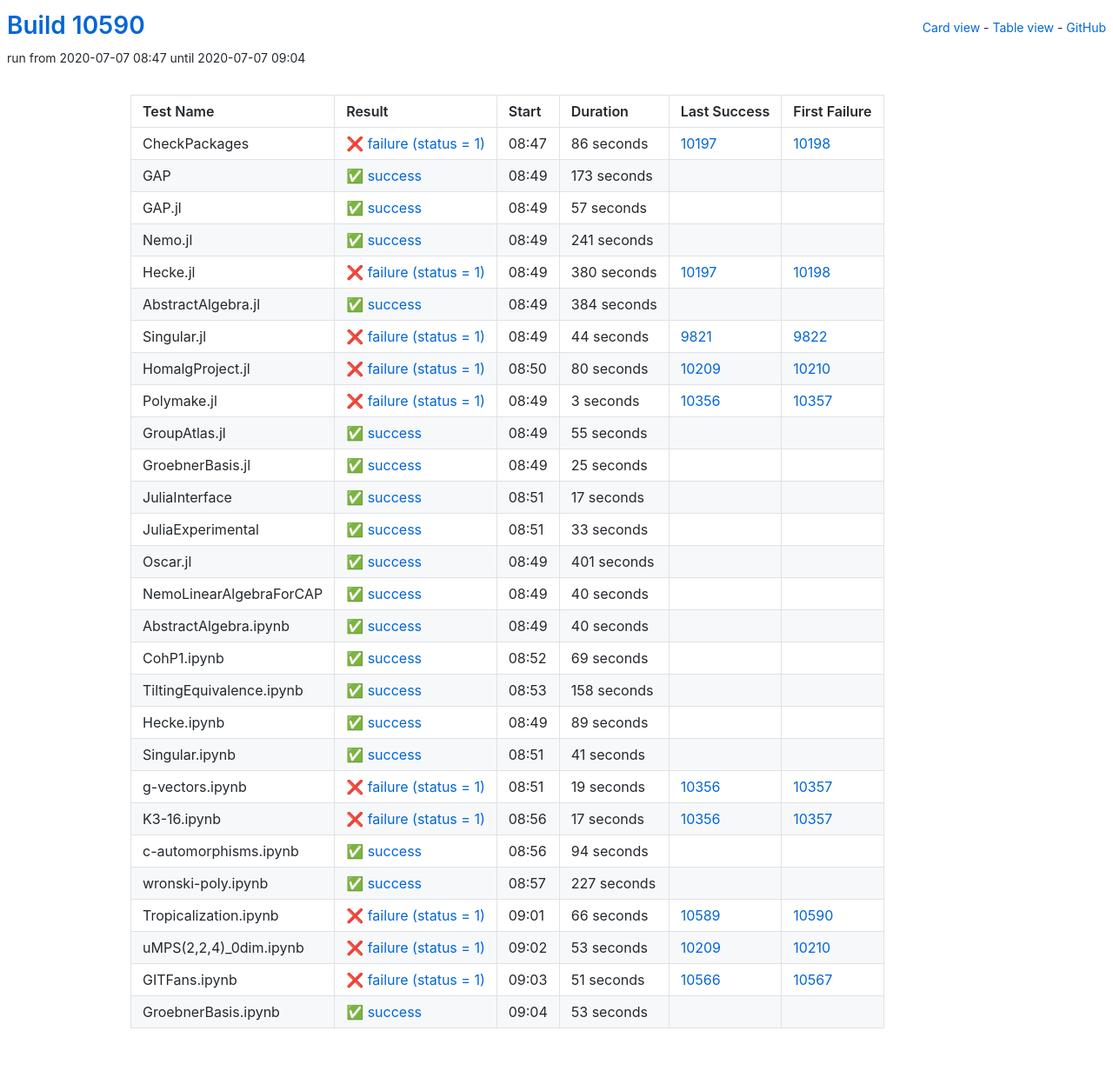
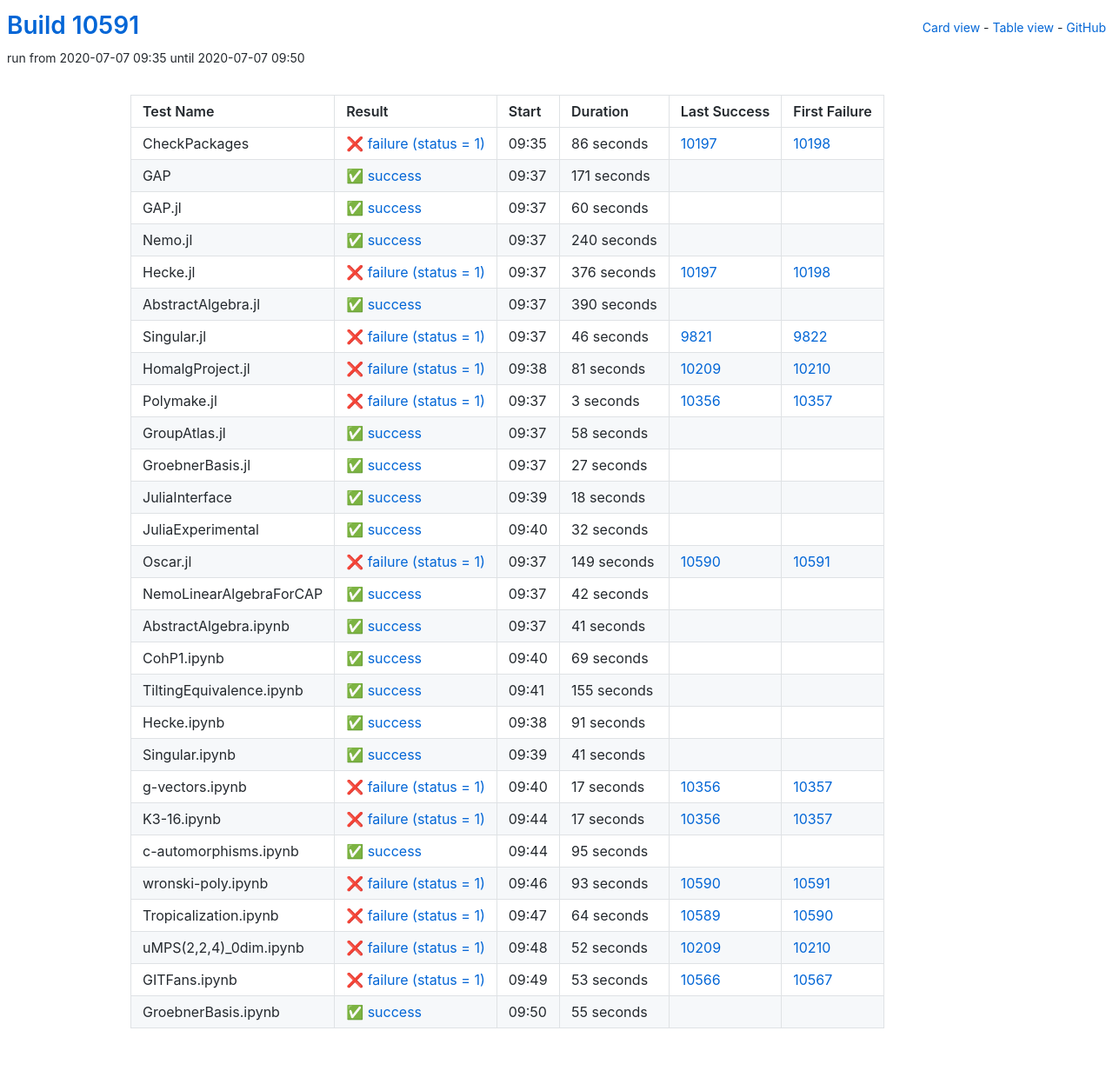
Before and after one commit to oscar-system/oscar-ci-status, a Jekyll site: the page built from table.html, in a window 1280 px wide. Shown: the whole page at 87% size. Built offline with Jekyll 4.4.1, drawn with Linux system fonts in a browser that asks for light colours.

Commit message:
Build #10591

```diff
--- a/_data/ci.yml
+++ b/_data/ci.yml
@@ -1,6 +1,6 @@
 ---
-build: 10590
-build_url: https://oscarci.mathematik.uni-kl.de/job/oscar/10590/
+build: 10591
+build_url: https://oscarci.mathematik.uni-kl.de/job/oscar/10591/
 job: oscar
 organization: oscar-system
 repo: oscar-ci-status
@@ -8,8 +8,8 @@ repourl: https://github.com/oscar-system/oscar-ci-status
 tests:
 - name: CheckPackages
   id: checkpackages
-  log: https://oscarci.mathematik.uni-kl.de/job/oscar/10590/artifact/logs/build-10590/CheckPackages.log
-  start: 2020-07-07 08:47
+  log: https://oscarci.mathematik.uni-kl.de/job/oscar/10591/artifact/logs/build-10591/CheckPackages.log
+  start: 2020-07-07 09:35
   success: false
   exitcode: 1
   status: failure
@@ -20,92 +20,92 @@ tests:
   first_failure_url: https://oscarci.mathematik.uni-kl.de/job/oscar/10198/
 - name: GAP
   id: gap
-  log: https://oscarci.mathematik.uni-kl.de/job/oscar/10590/artifact/logs/build-10590/GAP.log
-  start: 2020-07-07 08:49
+  log: https://oscarci.mathematik.uni-kl.de/job/oscar/10591/artifact/logs/build-10591/GAP.log
+  start: 2020-07-07 09:37
   success: true
   exitcode: 0
   status: success
-  duration: 173
+  duration: 171
   last_success: false
   last_success_url:
   first_failure: false
   first_failure_url:
 - name: GAP.jl
   id: gap-jl
-  log: https://oscarci.mathematik.uni-kl.de/job/oscar/10590/artifact/logs/build-10590/GAP.jl.log
-  start: 2020-07-07 08:49
+  log: https://oscarci.mathematik.uni-kl.de/job/oscar/10591/artifact/logs/build-10591/GAP.jl.log
+  start: 2020-07-07 09:37
   success: true
   exitcode: 0
   status: success
-  duration: 57
+  duration: 60
   last_success: false
   last_success_url:
   first_failure: false
   first_failure_url:
 - name: Nemo.jl
   id: nemo-jl
-  log: https://oscarci.mathematik.uni-kl.de/job/oscar/10590/artifact/logs/build-10590/Nemo.jl.log
-  start: 2020-07-07 08:49
+  log: https://oscarci.mathematik.uni-kl.de/job/oscar/10591/artifact/logs/build-10591/Nemo.jl.log
+  start: 2020-07-07 09:37
   success: true
   exitcode: 0
   status: success
-  duration: 241
+  duration: 240
   last_success: false
   last_success_url:
   first_failure: false
   first_failure_url:
 - name: Hecke.jl
   id: hecke-jl
-  log: https://oscarci.mathematik.uni-kl.de/job/oscar/10590/artifact/logs/build-10590/Hecke.jl.log
-  start: 2020-07-07 08:49
+  log: https://oscarci.mathematik.uni-kl.de/job/oscar/10591/artifact/logs/build-10591/Hecke.jl.log
+  start: 2020-07-07 09:37
   success: false
   exitcode: 1
   status: failure
-  duration: 380
+  duration: 376
   last_success: 10197
   last_success_url: https://oscarci.mathematik.uni-kl.de/job/oscar/10197/
   first_failure: 10198
   first_failure_url: https://oscarci.mathematik.uni-kl.de/job/oscar/10198/
 - name: AbstractAlgebra.jl
   id: abstractalgebra-jl
-  log: https://oscarci.mathematik.uni-kl.de/job/oscar/10590/artifact/logs/build-10590/AbstractAlgebra.jl.log
-  start: 2020-07-07 08:49
+  log: https://oscarci.mathematik.uni-kl.de/job/oscar/10591/artifact/logs/build-10591/AbstractAlgebra.jl.log
+  start: 2020-07-07 09:37
   success: true
   exitcode: 0
   status: success
-  duration: 384
+  duration: 390
   last_success: false
   last_success_url:
   first_failure: false
   first_failure_url:
 - name: Singular.jl
   id: singular-jl
-  log: https://oscarci.mathematik.uni-kl.de/job/oscar/10590/artifact/logs/build-10590/Singular.jl.log
-  start: 2020-07-07 08:49
+  log: https://oscarci.mathematik.uni-kl.de/job/oscar/10591/artifact/logs/build-10591/Singular.jl.log
+  start: 2020-07-07 09:37
   success: false
   exitcode: 1
   status: failure
-  duration: 44
+  duration: 46
   last_success: 9821
   last_success_url: https://oscarci.mathematik.uni-kl.de/job/oscar/9821/
   first_failure: 9822
   first_failure_url: https://oscarci.mathematik.uni-kl.de/job/oscar/9822/
 - name: HomalgProject.jl
   id: homalgproject-jl
-  log: https://oscarci.mathematik.uni-kl.de/job/oscar/10590/artifact/logs/build-10590/HomalgProject.jl.log
-  start: 2020-07-07 08:50
+  log: https://oscarci.mathematik.uni-kl.de/job/oscar/10591/artifact/logs/build-10591/HomalgProject.jl.log
+  start: 2020-07-07 09:38
   success: false
   exitcode: 1
   status: failure
-  duration: 80
+  duration: 81
   last_success: 10209
   last_success_url: https://oscarci.mathematik.uni-kl.de/job/oscar/10209/
   first_failure: 10210
   first_failure_url: https://oscarci.mathematik.uni-kl.de/job/oscar/10210/
 - name: Polymake.jl
   id: polymake-jl
-  log: https://oscarci.mathematik.uni-kl.de/job/oscar/10590/artifact/logs/build-10590/Polymake.jl.log
-  start: 2020-07-07 08:49
+  log: https://oscarci.mathematik.uni-kl.de/job/oscar/10591/artifact/logs/build-10591/Polymake.jl.log
+  start: 2020-07-07 09:37
   success: false
   exitcode: 1
   status: failure
@@ -116,92 +116,92 @@ tests:
   first_failure_url: https://oscarci.mathematik.uni-kl.de/job/oscar/10357/
 - name: GroupAtlas.jl
   id: groupatlas-jl
-  log: https://oscarci.mathematik.uni-kl.de/job/oscar/10590/artifact/logs/build-10590/GroupAtlas.jl.log
-  start: 2020-07-07 08:49
+  log: https://oscarci.mathematik.uni-kl.de/job/oscar/10591/artifact/logs/build-10591/GroupAtlas.jl.log
+  start: 2020-07-07 09:37
   success: true
   exitcode: 0
   status: success
-  duration: 55
+  duration: 58
   last_success: false
   last_success_url:
   first_failure: false
   first_failure_url:
 - name: GroebnerBasis.jl
   id: groebnerbasis-jl
-  log: https://oscarci.mathematik.uni-kl.de/job/oscar/10590/artifact/logs/build-10590/GroebnerBasis.jl.log
-  start: 2020-07-07 08:49
+  log: https://oscarci.mathematik.uni-kl.de/job/oscar/10591/artifact/logs/build-10591/GroebnerBasis.jl.log
+  start: 2020-07-07 09:37
   success: true
   exitcode: 0
   status: success
-  duration: 25
+  duration: 27
   last_success: false
   last_success_url:
   first_failure: false
   first_failure_url:
 - name: JuliaInterface
   id: juliainterface
-  log: https://oscarci.mathematik.uni-kl.de/job/oscar/10590/artifact/logs/build-10590/JuliaInterface.log
-  start: 2020-07-07 08:51
+  log: https://oscarci.mathematik.uni-kl.de/job/oscar/10591/artifact/logs/build-10591/JuliaInterface.log
+  start: 2020-07-07 09:39
   success: true
   exitcode: 0
   status: success
-  duration: 17
+  duration: 18
   last_success: false
   last_success_url:
   first_failure: false
   first_failure_url:
 - name: JuliaExperimental
   id: juliaexperimental
-  log: https://oscarci.mathematik.uni-kl.de/job/oscar/10590/artifact/logs/build-10590/JuliaExperimental.log
-  start: 2020-07-07 08:51
+  log: https://oscarci.mathematik.uni-kl.de/job/oscar/10591/artifact/logs/build-10591/JuliaExperimental.log
+  start: 2020-07-07 09:40
   success: true
   exitcode: 0
   status: success
-  duration: 33
+  duration: 32
   last_success: false
   last_success_url:
   first_failure: false
   first_failure_url:
 - name: Oscar.jl
   id: oscar-jl
-  log: https://oscarci.mathematik.uni-kl.de/job/oscar/10590/artifact/logs/build-10590/Oscar.jl.log
-  start: 2020-07-07 08:49
+  log: https://oscarci.mathematik.uni-kl.de/job/oscar/10591/artifact/logs/build-10591/Oscar.jl.log
+  start: 2020-07-07 09:37
+  success: false
+  exitcode: 1
+  status: failure
+  duration: 149
+  last_success: 10590
+  last_success_url: https://oscarci.mathematik.uni-kl.de/job/oscar/10590/
+  first_failure: 10591
+  first_failure_url: https://oscarci.mathematik.uni-kl.de/job/oscar/10591/
+- name: NemoLinearAlgebraForCAP
+  id: nemolinearalgebraforcap
+  log: https://oscarci.mathematik.uni-kl.de/job/oscar/10591/artifact/logs/build-10591/NemoLinearAlgebraForCAP.log
+  start: 2020-07-07 09:37
   success: true
   exitcode: 0
   status: success
-  duration: 401
-  last_success: false
-  last_success_url:
-  first_failure: false
-  first_failure_url:
-- name: NemoLinearAlgebraForCAP
-  id: nemolinearalgebraforcap
-  log: https://oscarci.mathematik.uni-kl.de/job/oscar/10590/artifact/logs/build-10590/NemoLinearAlgebraForCAP.log
-  start: 2020-07-07 08:49
-  success: true
-  exitcode: 0
-  status: success
-  duration: 40
+  duration: 42
   last_success: false
   last_success_url:
   first_failure: false
   first_failure_url:
 - name: AbstractAlgebra.ipynb
   id: abstractalgebra-ipynb
-  log: https://oscarci.mathematik.uni-kl.de/job/oscar/10590/artifact/logs/build-10590/AbstractAlgebra.ipynb.log
-  start: 2020-07-07 08:49
+  log: https://oscarci.mathematik.uni-kl.de/job/oscar/10591/artifact/logs/build-10591/AbstractAlgebra.ipynb.log
+  start: 2020-07-07 09:37
   success: true
   exitcode: 0
   status: success
-  duration: 40
+  duration: 41
   last_success: false
   last_success_url:
   first_failure: false
   first_failure_url:
 - name: CohP1.ipynb
   id: cohp1-ipynb
-  log: https://oscarci.mathematik.uni-kl.de/job/oscar/10590/artifact/logs/build-10590/CohP1.ipynb.log
-  start: 2020-07-07 08:52
+  log: https://oscarci.mathematik.uni-kl.de/job/oscar/10591/artifact/logs/build-10591/CohP1.ipynb.log
+  start: 2020-07-07 09:40
   success: true
   exitcode: 0
   status: success
@@ -212,32 +212,32 @@ tests:
   first_failure_url:
 - name: TiltingEquivalence.ipynb
   id: tiltingequivalence-ipynb
-  log: https://oscarci.mathematik.uni-kl.de/job/oscar/10590/artifact/logs/build-10590/TiltingEquivalence.ipynb.log
-  start: 2020-07-07 08:53
+  log: https://oscarci.mathematik.uni-kl.de/job/oscar/10591/artifact/logs/build-10591/TiltingEquivalence.ipynb.log
+  start: 2020-07-07 09:41
   success: true
   exitcode: 0
   status: success
-  duration: 158
+  duration: 155
   last_success: false
   last_success_url:
   first_failure: false
   first_failure_url:
 - name: Hecke.ipynb
   id: hecke-ipynb
-  log: https://oscarci.mathematik.uni-kl.de/job/oscar/10590/artifact/logs/build-10590/Hecke.ipynb.log
-  start: 2020-07-07 08:49
+  log: https://oscarci.mathematik.uni-kl.de/job/oscar/10591/artifact/logs/build-10591/Hecke.ipynb.log
+  start: 2020-07-07 09:38
   success: true
   exitcode: 0
   status: success
-  duration: 89
+  duration: 91
   last_success: false
   last_success_url:
   first_failure: false
   first_failure_url:
 - name: Singular.ipynb
   id: singular-ipynb
-  log: https://oscarci.mathematik.uni-kl.de/job/oscar/10590/artifact/logs/build-10590/Singular.ipynb.log
-  start: 2020-07-07 08:51
+  log: https://oscarci.mathematik.uni-kl.de/job/oscar/10591/artifact/logs/build-10591/Singular.ipynb.log
+  start: 2020-07-07 09:39
   success: true
   exitcode: 0
   status: success
@@ -248,20 +248,20 @@ tests:
   first_failure_url:
 - name: g-vectors.ipynb
   id: g-vectors-ipynb
-  log: https://oscarci.mathematik.uni-kl.de/job/oscar/10590/artifact/logs/build-10590/g-vectors.ipynb.log
-  start: 2020-07-07 08:51
+  log: https://oscarci.mathematik.uni-kl.de/job/oscar/10591/artifact/logs/build-10591/g-vectors.ipynb.log
+  start: 2020-07-07 09:40
   success: false
   exitcode: 1
   status: failure
-  duration: 19
+  duration: 17
   last_success: 10356
   last_success_url: https://oscarci.mathematik.uni-kl.de/job/oscar/10356/
   first_failure: 10357
   first_failure_url: https://oscarci.mathematik.uni-kl.de/job/oscar/10357/
 - name: K3-16.ipynb
   id: k3-16-ipynb
-  log: https://oscarci.mathematik.uni-kl.de/job/oscar/10590/artifact/logs/build-10590/K3-16.ipynb.log
-  start: 2020-07-07 08:56
+  log: https://oscarci.mathematik.uni-kl.de/job/oscar/10591/artifact/logs/build-10591/K3-16.ipynb.log
+  start: 2020-07-07 09:44
   success: false
   exitcode: 1
   status: failure
@@ -272,72 +272,72 @@ tests:
   first_failure_url: https://oscarci.mathematik.uni-kl.de/job/oscar/10357/
 - name: c-automorphisms.ipynb
   id: c-automorphisms-ipynb
-  log: https://oscarci.mathematik.uni-kl.de/job/oscar/10590/artifact/logs/build-10590/c-automorphisms.ipynb.log
-  start: 2020-07-07 08:56
+  log: https://oscarci.mathematik.uni-kl.de/job/oscar/10591/artifact/logs/build-10591/c-automorphisms.ipynb.log
+  start: 2020-07-07 09:44
   success: true
   exitcode: 0
   status: success
-  duration: 94
+  duration: 95
   last_success: false
   last_success_url:
   first_failure: false
   first_failure_url:
 - name: wronski-poly.ipynb
   id: wronski-poly-ipynb
-  log: https://oscarci.mathematik.uni-kl.de/job/oscar/10590/artifact/logs/build-10590/wronski-poly.ipynb.log
-  start: 2020-07-07 08:57
-  success: true
-  exitcode: 0
-  status: success
-  duration: 227
-  last_success: false
-  last_success_url:
-  first_failure: false
-  first_failure_url:
-- name: Tropicalization.ipynb
-  id: tropicalization-ipynb
-  log: https://oscarci.mathematik.uni-kl.de/job/oscar/10590/artifact/logs/build-10590/Tropicalization.ipynb.log
-  start: 2020-07-07 09:01
+  log: https://oscarci.mathematik.uni-kl.de/job/oscar/10591/artifact/logs/build-10591/wronski-poly.ipynb.log
+  start: 2020-07-07 09:46
   success: false
   exitcode: 1
   status: failure
-  duration: 66
+  duration: 93
+  last_success: 10590
+  last_success_url: https://oscarci.mathematik.uni-kl.de/job/oscar/10590/
+  first_failure: 10591
+  first_failure_url: https://oscarci.mathematik.uni-kl.de/job/oscar/10591/
+- name: Tropicalization.ipynb
+  id: tropicalization-ipynb
+  log: https://oscarci.mathematik.uni-kl.de/job/oscar/10591/artifact/logs/build-10591/Tropicalization.ipynb.log
+  start: 2020-07-07 09:47
+  success: false
+  exitcode: 1
+  status: failure
+  duration: 64
   last_success: 10589
   last_success_url: https://oscarci.mathematik.uni-kl.de/job/oscar/10589/
   first_failure: 10590
   first_failure_url: https://oscarci.mathematik.uni-kl.de/job/oscar/10590/
 - name: uMPS(2,2,4)_0dim.ipynb
   id: umps-2-2-4-0dim-ipynb
-  log: https://oscarci.mathematik.uni-kl.de/job/oscar/10590/artifact/logs/build-10590/uMPS-2-2-4-_0dim.ipynb.log
-  start: 2020-07-07 09:02
+  log: https://oscarci.mathematik.uni-kl.de/job/oscar/10591/artifact/logs/build-10591/uMPS-2-2-4-_0dim.ipynb.log
+  start: 2020-07-07 09:48
   success: false
   exitcode: 1
   status: failure
-  duration: 53
+  duration: 52
   last_success: 10209
   last_success_url: https://oscarci.mathematik.uni-kl.de/job/oscar/10209/
   first_failure: 10210
   first_failure_url: https://oscarci.mathematik.uni-kl.de/job/oscar/10210/
 - name: GITFans.ipynb
   id: gitfans-ipynb
-  log: https://oscarci.mathematik.uni-kl.de/job/oscar/10590/artifact/logs/build-10590/GITFans.ipynb.log
-  start: 2020-07-07 09:03
+  log: https://oscarci.mathematik.uni-kl.de/job/oscar/10591/artifact/logs/build-10591/GITFans.ipynb.log
+  start: 2020-07-07 09:49
   success: false
   exitcode: 1
   status: failure
-  duration: 51
+  duration: 53
   last_success: 10566
   last_success_url: https://oscarci.mathematik.uni-kl.de/job/oscar/10566/
   first_failure: 10567
   first_failure_url: https://oscarci.mathematik.uni-kl.de/job/oscar/10567/
 - name: GroebnerBasis.ipynb
   id: groebnerbasis-ipynb
-  log: https://oscarci.mathematik.uni-kl.de/job/oscar/10590/artifact/logs/build-10590/GroebnerBasis.ipynb.log
-  start: 2020-07-07 09:04
+  log: https://oscarci.mathematik.uni-kl.de/job/oscar/10591/artifact/logs/build-10591/GroebnerBasis.ipynb.log
+  start: 2020-07-07 09:50
   success: true
   exitcode: 0
   status: success
-  duration: 53
+  duration: 55
   last_success: false
   last_success_url:
   first_failure: false
```
Also changed, not shown: README.md.
